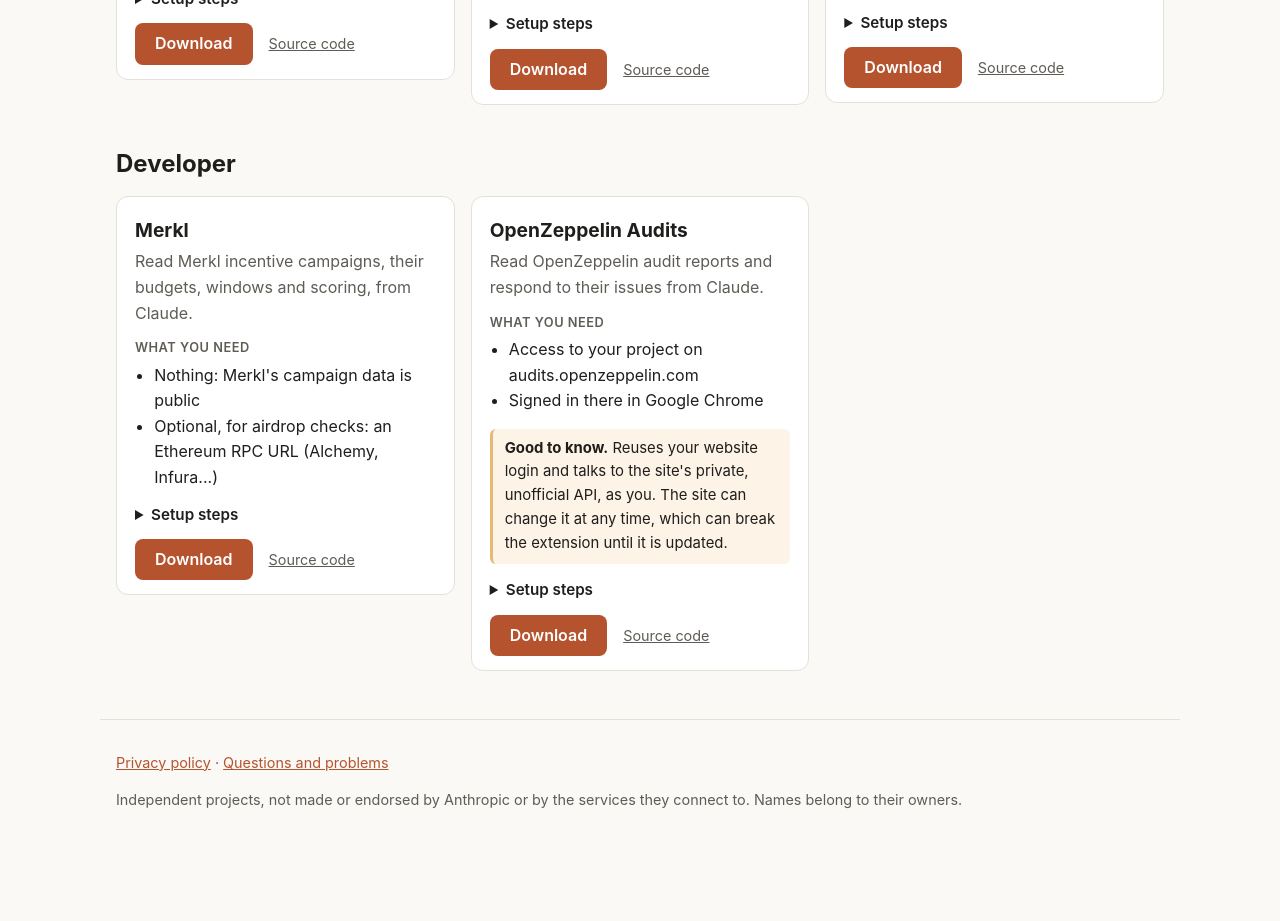
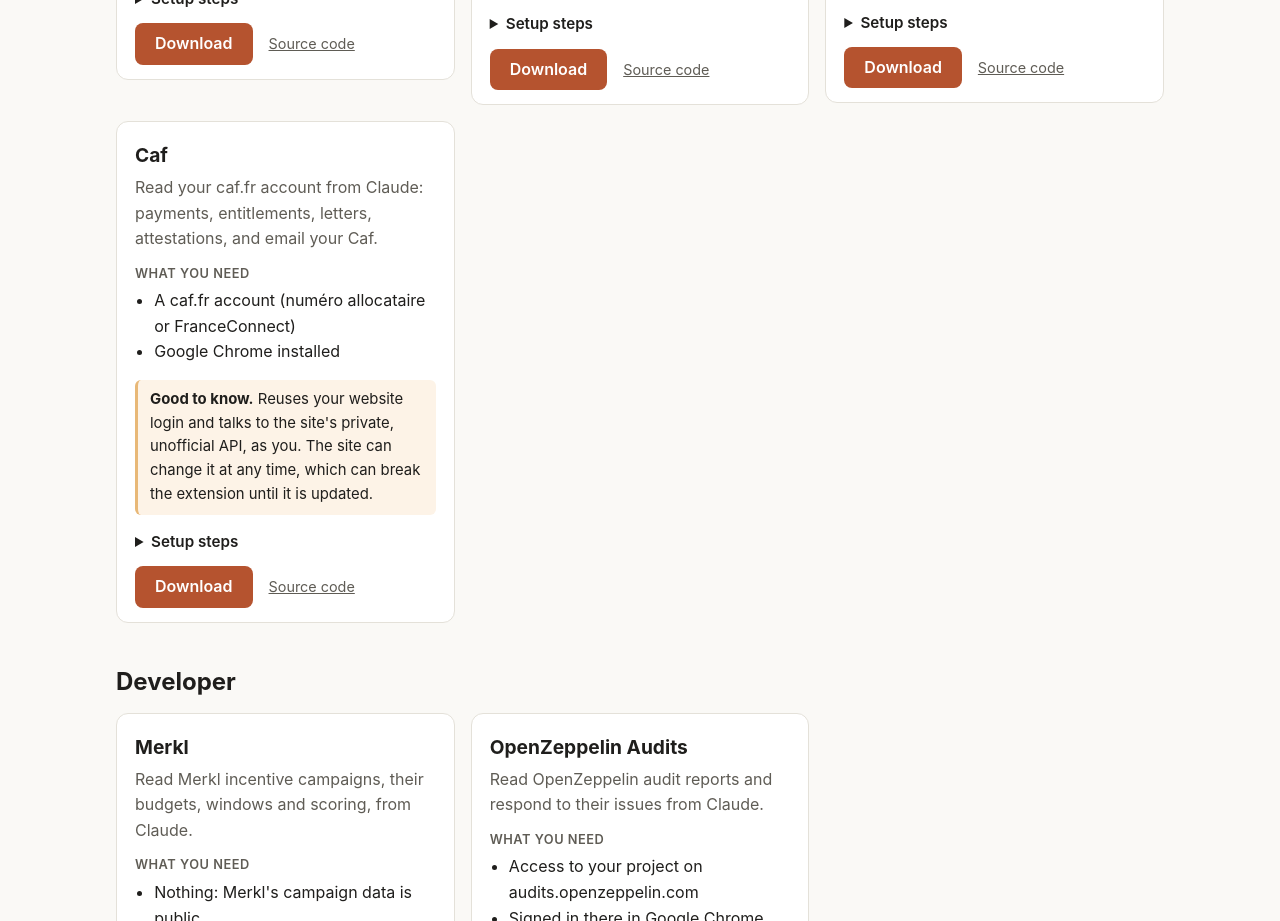
Before and after one commit to ClementWalter/claude-extensions, a plain HTML site: page index.html in a window 1280 px wide. Shown: the part 4245-5166 px from the top of the page. Before the commit the page ends 5103 px from the top, so only its background shows below. Drawn offline with Linux system fonts and the light colour scheme.

Commit message:
index.html: rebuild from released extensions

```diff
--- a/index.html
+++ b/index.html
@@ -341,6 +341,24 @@
           <a class="source" href="https://github.com/ClementWalter/deezer-cli" rel="noopener">Source code</a>
         </p>
       </article>
+      <article class="card" id="caf">
+        <h3>Caf</h3>
+        <p class="desc">Read your caf.fr account from Claude: payments, entitlements, letters, attestations, and email your Caf.</p>
+        <p class="label">What you need</p>
+        <ul class="needs"><li>A caf.fr account (numéro allocataire or FranceConnect)</li><li>Google Chrome installed</li></ul>
+        <p class="risk"><strong>Good to know.</strong> Reuses your website login and talks to the site's private, unofficial API, as you. The site can change it at any time, which can break the extension until it is updated.</p>
+        <details>
+          <summary>Setup steps</summary>
+          <p>Reads your caf.fr Mon Compte (Caisse d'Allocations Familiales) as you: the payments the Caf sent and the benefits each one covers, your monthly entitlements with the reason when a benefit is not due, the letters and emails of « Mes courriers, courriels », your online procedures and your household profile. It saves letters, procedure receipts, attestations (paiement, quotient familial, montant net social) and the monthly relevé de compte as PDF on your Mac, and can email your Caf through « Contacter ma Caf » after showing you the message.</p>
+          <p>Setup:</p>
+          <ol><li>Install Google Chrome if you do not have it.</li><li>In Claude, ask: "connect my Caf account". A separate Chrome window opens on the Caf login page: sign in there with your numéro allocataire and password, or with FranceConnect.</li><li>Then ask for example "what did the Caf pay me this year?", "download my attestation de quotient familial" or "why don't I get the Paje allocation de base?".</li></ol>
+          <p>caf.fr blocks requests that do not come from a real browser, so the extension works through that dedicated Chrome window (its own profile, separate from your usual browser). Keep it open while you use the extension; it remembers your sign-in between sessions until caf.fr signs you out. If Claude says you are not signed in, ask it to connect again and sign in in the window. Your password is never seen or stored by the extension. Files are saved in the Download folder from this extension's settings (Downloads/caf by default).</p>
+        </details>
+        <p class="actions">
+          <a class="button" href="https://github.com/ClementWalter/caf-cli/releases/latest/download/caf-cli.mcpb" download>Download</a>
+          <a class="source" href="https://github.com/ClementWalter/caf-cli" rel="noopener">Source code</a>
+        </p>
+      </article>
       </div>
     </section>
     <section class="group" id="developer">
```
